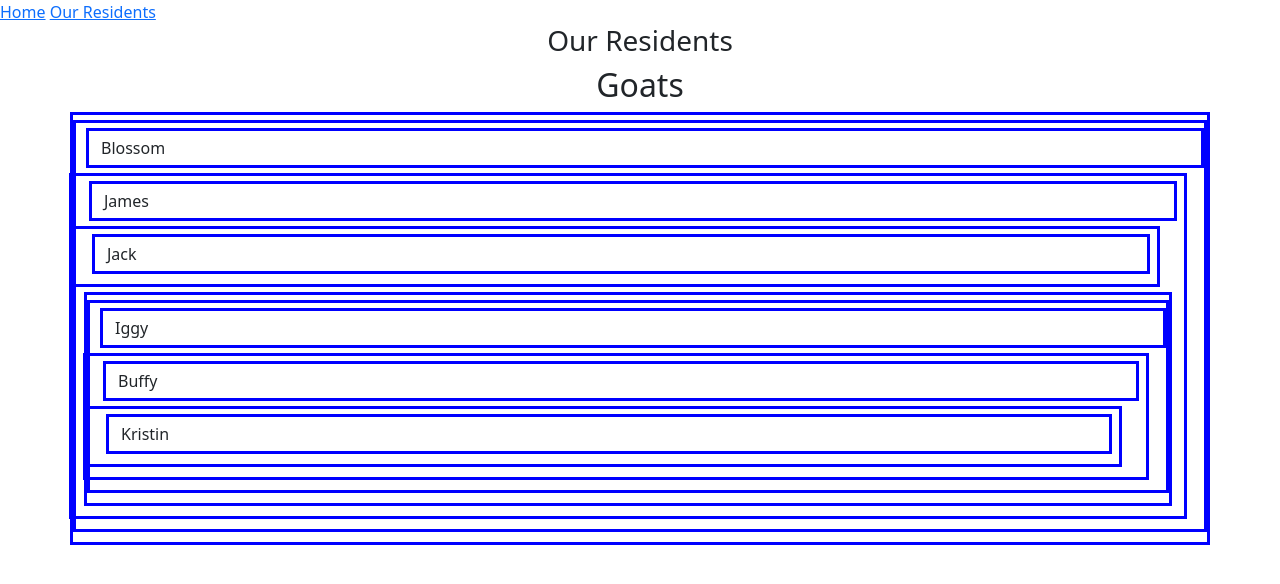
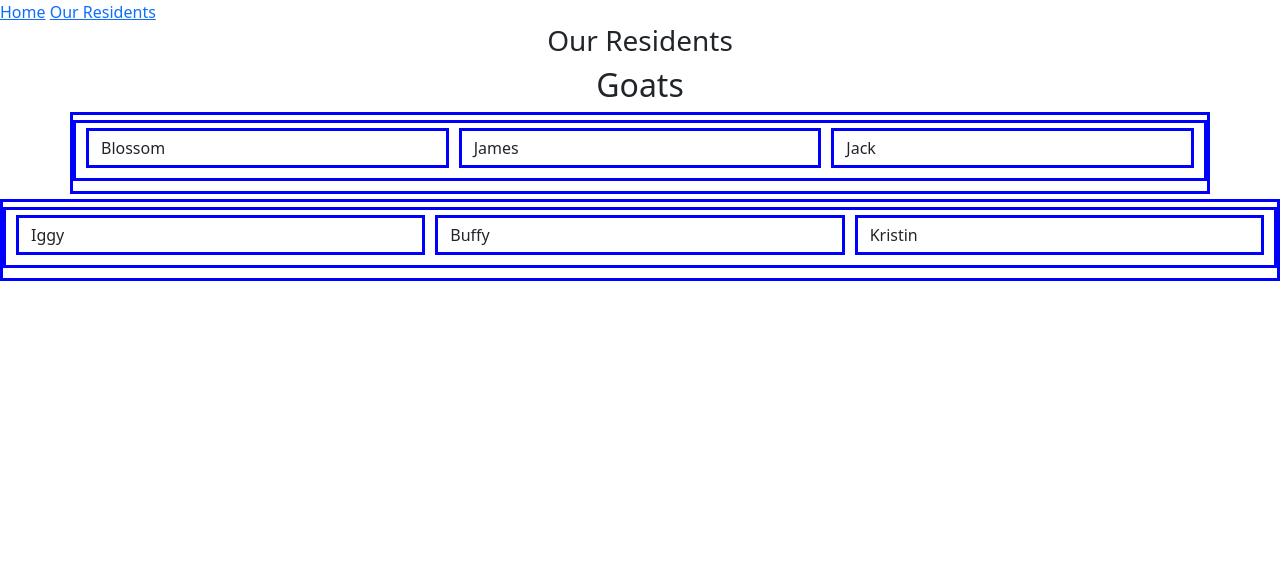
Before and after one commit to Steph-Benjamin223/Bootstrapwk3, a website: page Page2.html in a window 1280 px wide. Drawn offline with nearby package versions, Linux system fonts and the light colour scheme.

Commit message:
columns stacking

```diff
--- a/Page2.html
+++ b/Page2.html
@@ -33,15 +33,19 @@
     </h2>
 
     <div class="container">
-      <div class="row"><div class=""col-sm"> Blossom</div>
-      <div class="row"><div class=""col-sm"> James</div>
-      <div class="row"><div class=""col-sm"> Jack</div>
+      <div class="row">
+        <div class="col-12 col-md col-sm-12">Blossom</div>
+        <div class="col-12 col-md col-sm-12">James</div>
+        <div class="col-12 col-md col-sm-12">Jack</div>
+      </div>
     </div>
 
     <div class="container-fluid">
-      <div class="row"><div class=""col-sm"> Iggy</div>
-      <div class="row"><div class=""col-sm"> Buffy</div>
-      <div class="row"><div class=""col-sm"> Kristin</div>
+      <div class="row">
+        <div class="col">Iggy</div>
+        <div class="col">Buffy</div>
+        <div class="col">Kristin</div>
+      </div>
     </div>
   </body>
 </html>
```
Also changed, not shown: index.html (+6 -6 lines).
